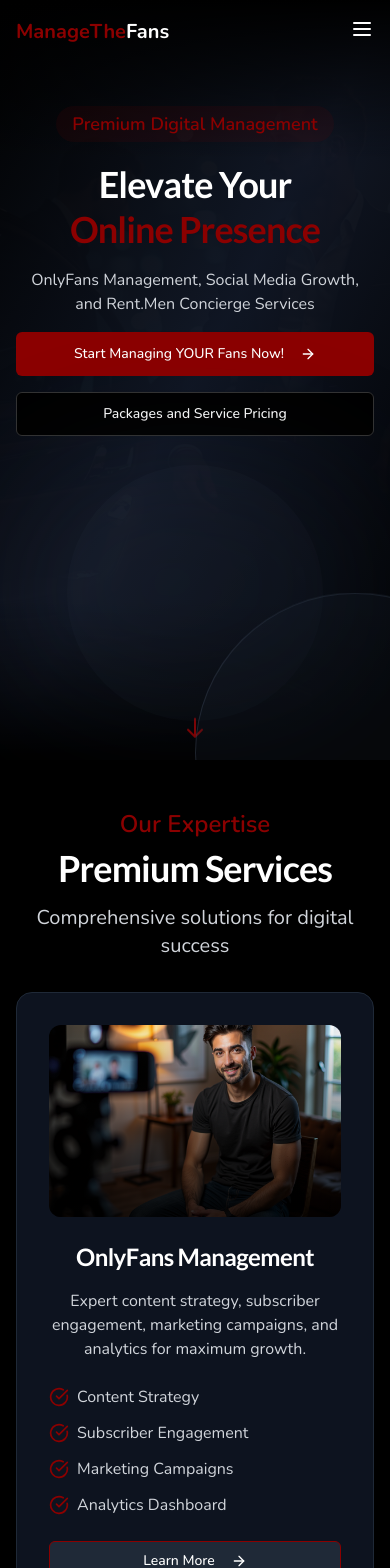
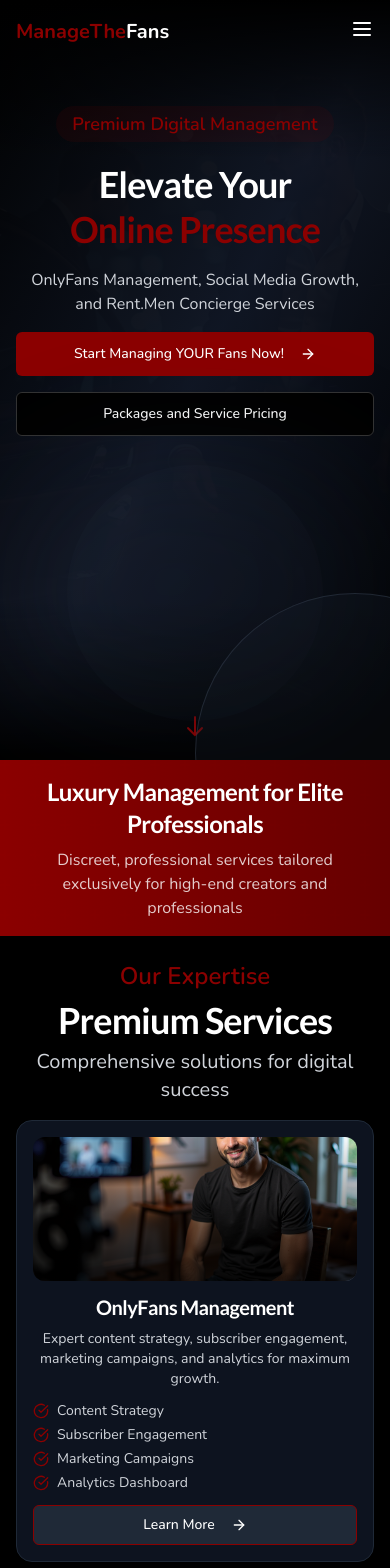
Before and after one commit to duvallglobal/managethefans, a React (Vite) app: page / in a window 390 px wide. Shown: the top 1568 px of the page. Built offline with nearby package versions, Linux system fonts and the light colour scheme.

Commit message:
modified:   src/components/home/CTASection.tsx

```diff
--- a/src/components/home/CTASection.tsx
+++ b/src/components/home/CTASection.tsx
@@ -6,17 +6,17 @@ import { Link } from "react-router-dom";
 
 const CTASection = () => {
   return (
-    <section className="py-12 md:py-24 bg-black relative overflow-hidden">
+    <section className="py-6 md:py-24 bg-black relative overflow-hidden">
       <div className="absolute inset-0 z-0">
         <div className="absolute inset-0 bg-gradient-to-br from-black via-black/80 to-transparent opacity-90 z-10"></div>
         <div className="absolute inset-0 bg-[url('/lovable-uploads/cad463e6-4289-4d2f-aca6-25a1b5fe09fd.png')] bg-cover bg-center opacity-20"></div>
       </div>
 
       <div className="max-w-7xl mx-auto px-4 sm:px-6 lg:px-8 text-center relative z-10">
-        <h2 className="text-4xl md:text-5xl font-bold mb-6 text-white">
+        <h2 className="text-3xl md:text-5xl font-bold mb-3 md:mb-6 text-white">
           Ready to Transform Your Digital Presence?
         </h2>
-        <p className="text-xl mb-8 text-gray-300 max-w-3xl mx-auto">
+        <p className="text-lg md:text-xl mb-4 md:mb-8 text-gray-300 max-w-3xl mx-auto">
           Our premium concierge services will help you maximize your potential and earnings.
         </p>
         <Button size="lg" className="bg-primary hover:bg-primary-darker text-white transition-all duration-300 shadow-red" asChild>
--- a/src/components/home/LuxuryBanner.tsx
+++ b/src/components/home/LuxuryBanner.tsx
@@ -3,13 +3,13 @@ import React from 'react';
 
 const LuxuryBanner = () => {
   return (
-    <section className="py-8 md:py-12 bg-gradient-to-r from-primary to-primary-darker relative overflow-hidden mt-0">
+    <section className="py-4 md:py-12 bg-gradient-to-r from-primary to-primary-darker relative overflow-hidden mt-0">
       <div className="absolute inset-0 bg-pattern opacity-10"></div>
       <div className="max-w-7xl mx-auto px-4 sm:px-6 lg:px-8 text-center relative z-10">
-        <h2 className="text-3xl md:text-4xl font-bold mb-3 md:mb-4 text-white">
+        <h2 className="text-2xl md:text-4xl font-bold mb-2 md:mb-4 text-white">
           Luxury Management for Elite Professionals
         </h2>
-        <p className="text-lg md:text-xl text-white/80 max-w-3xl mx-auto">
+        <p className="text-base md:text-xl text-white/80 max-w-3xl mx-auto">
           Discreet, professional services tailored exclusively for high-end creators and professionals
         </p>
       </div>
--- a/src/components/home/ServiceCard.tsx
+++ b/src/components/home/ServiceCard.tsx
@@ -22,10 +22,10 @@ const ServiceCard: React.FC<ServiceCardProps> = ({
 }) => {
   return (
     <div
-      className="bg-gray-900/80 backdrop-blur-sm p-8 rounded-2xl border border-gray-800 hover:border-primary/40 transition-all duration-300 animate-fade-up group shadow-xl hover:shadow-primary/10"
+      className="bg-gray-900/80 backdrop-blur-sm p-4 md:p-8 rounded-2xl border border-gray-800 hover:border-primary/40 transition-all duration-300 animate-fade-up group shadow-xl hover:shadow-primary/10"
       style={{ animationDelay: `${index * 100}ms` }}
     >
-      <div className="relative h-48 mb-6 rounded-xl overflow-hidden">
+      <div className="relative h-36 md:h-48 mb-3 md:mb-6 rounded-xl overflow-hidden">
         <img
           src={image}
           alt={title}
@@ -33,20 +33,20 @@ const ServiceCard: React.FC<ServiceCardProps> = ({
         />
         <div className="absolute inset-0 bg-gradient-to-t from-black/80 to-transparent"></div>
       </div>
-      <h3 className="text-2xl font-bold mb-4 text-white group-hover:text-primary transition-colors duration-300">{title}</h3>
-      <p className="text-gray-300 mb-6">{description}</p>
-      <ul className="space-y-3 mb-6">
+      <h3 className="text-xl md:text-2xl font-bold mb-2 md:mb-4 text-white group-hover:text-primary transition-colors duration-300">{title}</h3>
+      <p className="text-gray-300 mb-3 md:mb-6 text-sm md:text-base">{description}</p>
+      <ul className="space-y-1 md:space-y-3 mb-3 md:mb-6">
         {features.map((feature) => (
-          <li key={feature} className="flex items-center text-gray-300">
-            <CheckCircle className="h-5 w-5 text-primary mr-2 flex-shrink-0" />
+          <li key={feature} className="flex items-center text-gray-300 text-sm md:text-base">
+            <CheckCircle className="h-4 w-4 md:h-5 md:w-5 text-primary mr-2 flex-shrink-0" />
             <span>{feature}</span>
           </li>
         ))}
       </ul>
       <Link to={path}>
-        <Button className="w-full bg-gray-800 hover:bg-primary border border-primary text-white transition-all duration-300">
+        <Button className="w-full bg-gray-800 hover:bg-primary border border-primary text-white transition-all duration-300 text-sm md:text-base py-1 md:py-2">
           Learn More
-          <ArrowRight className="ml-2 h-4 w-4" />
+          <ArrowRight className="ml-2 h-3 w-3 md:h-4 md:w-4" />
         </Button>
       </Link>
     </div>
--- a/src/components/home/ServicesSection.tsx
+++ b/src/components/home/ServicesSection.tsx
@@ -27,16 +27,16 @@ const ServicesSection = () => {
   ];
 
   return (
-    <section className="py-12 md:py-24 bg-black">
+    <section className="py-6 md:py-24 bg-black">
       <div className="max-w-7xl mx-auto px-4 sm:px-6 lg:px-8">
-        <div className="text-center mb-8 md:mb-16">
+        <div className="text-center mb-4 md:mb-16">
           <span className="text-primary font-semibold text-2xl">Our Expertise</span>
-          <h2 className="text-4xl font-bold mb-4 text-white mt-2">Premium Services</h2>
+          <h2 className="text-4xl font-bold mb-2 md:mb-4 text-white mt-2">Premium Services</h2>
           <p className="text-xl text-gray-300 max-w-2xl mx-auto">
             Comprehensive solutions for digital success
           </p>
         </div>
-        <div className="grid grid-cols-1 md:grid-cols-3 gap-8">
+        <div className="grid grid-cols-1 md:grid-cols-3 gap-4 md:gap-8">
           {services.map((service, index) => (
             <ServiceCard
               key={service.title}
--- a/src/pages/Index.tsx
+++ b/src/pages/Index.tsx
@@ -9,8 +9,8 @@ const Index = () => {
   return (
     <div className="overflow-hidden bg-black text-white">
       <HeroSection />
+      <LuxuryBanner />
       <ServicesSection />
-      <LuxuryBanner />
       <CTASection />
     </div>
   );
```
